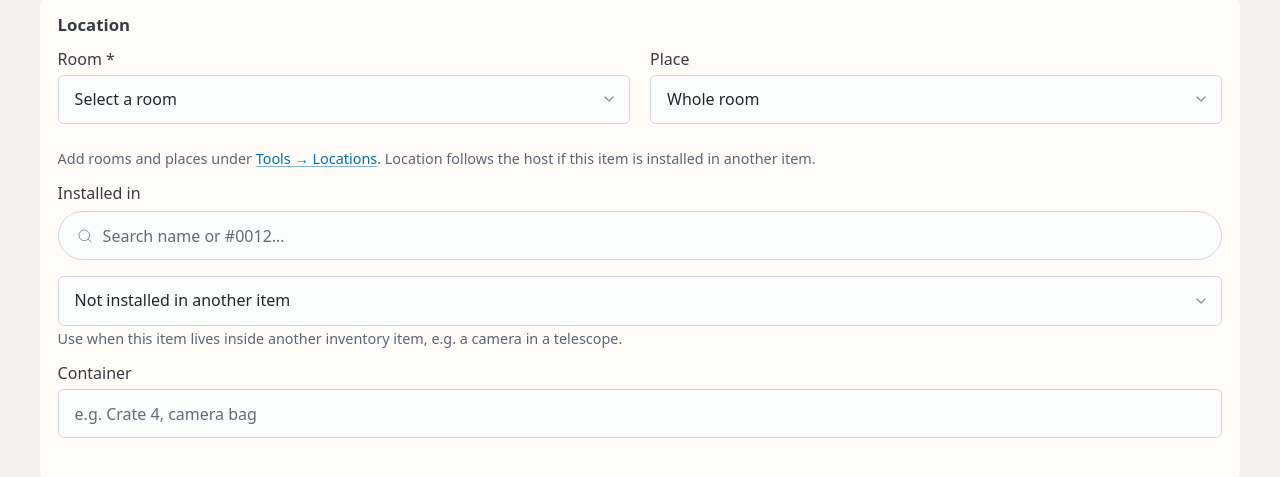
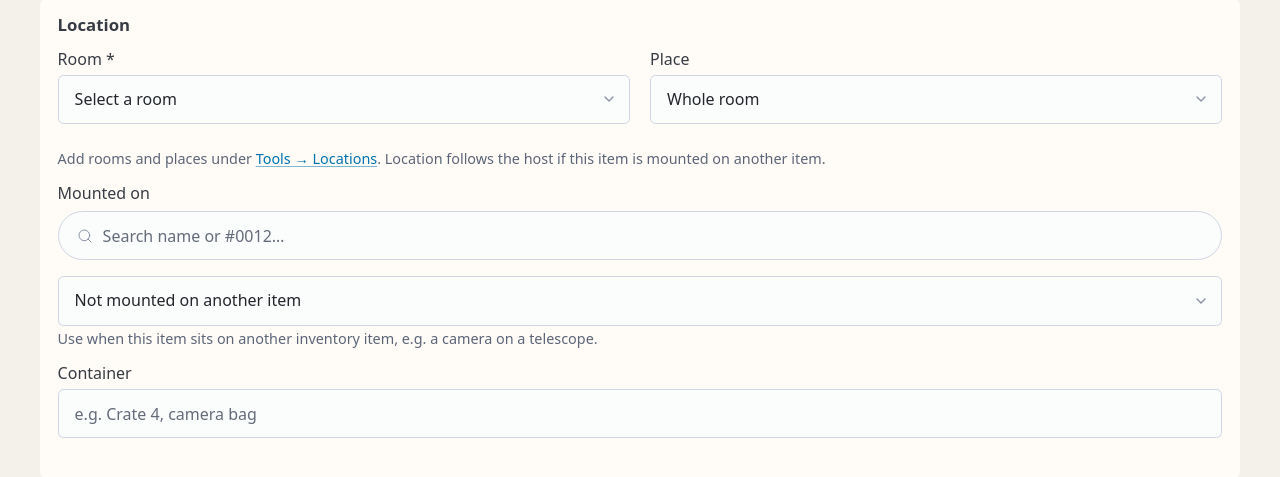
Before and after one commit to OST-Observatory/ost_inventory, a Django app: page /inventory/items/add/ in a window 1280 px wide. Shown: the part 800-1277 px from the top of the page. Run offline with Django 5.2, Linux system fonts and the light colour scheme; the visitor is signed in with stand-in values (Sample User, id 1); data that the repository does not hold is empty; some libraries are stand-ins or nearby versions.

Commit message:
Replaces "intalled in" with "mounted on" in text

```diff
--- a/inventory/forms.py
+++ b/inventory/forms.py
@@ -58,9 +58,9 @@ def configure_installed_in_field(field, item=None, data=None, name="installed_in
             ).order_by("name")
     field.queryset = host_qs
     field.required = False
-    field.empty_label = "Not installed in another item"
+    field.empty_label = "Not mounted on another item"
     field.label_from_instance = lambda obj: f"{obj.inventory_number} {obj.name}"
-    choices = [("", "Not installed in another item")]
+    choices = [("", "Not mounted on another item")]
     selected_pk = None
     if data is not None:
         raw = data.get(name)
@@ -246,7 +246,7 @@ class ItemForm(forms.ModelForm):
         room = cleaned.get("room")
         place = cleaned.get("place")
         if installed_in and self.instance.pk and installed_in.pk == self.instance.pk:
-            self.add_error("installed_in", "An item cannot be installed in itself.")
+            self.add_error("installed_in", "An item cannot be mounted on itself.")
         elif not installed_in and not room:
             self.add_error("room", "Select a room.")
         if place and room and place.parent_id != room.pk:
--- a/inventory/models.py
+++ b/inventory/models.py
@@ -161,7 +161,8 @@ class Item(models.Model):
         blank=True,
         on_delete=models.PROTECT,
         related_name="installed_parts",
-        help_text="Another inventory item this one is built into.",
+        verbose_name="mounted on",
+        help_text="Another inventory item this one is mounted on.",
     )
     comment = models.TextField(blank=True)
     photo = models.ImageField(upload_to=item_photo_upload_to, null=True, blank=True)
@@ -240,14 +241,14 @@ class Item(models.Model):
             return
         if self.pk and self.installed_in_id == self.pk:
             raise ValidationError(
-                {"installed_in": "An item cannot be installed in itself."}
+                {"installed_in": "An item cannot be mounted on itself."}
             )
         host_id = self.installed_in_id
         seen = {self.pk} if self.pk else set()
         while host_id:
             if host_id in seen:
                 raise ValidationError(
-                    {"installed_in": "That would create a loop of installed items."}
+                    {"installed_in": "That would create a loop of mounted items."}
                 )
             seen.add(host_id)
             host_id = (
--- a/inventory/views/__init__.py
+++ b/inventory/views/__init__.py
@@ -230,7 +230,7 @@ def item_delete(request, pk):
     except ProtectedError:
         messages.error(
             request,
-            "Reassign or remove installed parts before deleting this item.",
+            "Reassign or remove items mounted here before deleting this item.",
         )
         return redirect("inventory:item_detail", pk=pk)
     messages.warning(request, "Item permanently deleted.")
@@ -290,10 +290,10 @@ def item_install(request, pk):
     item.save()
     if host:
         messages.success(
-            request, f"Installed in {host.inventory_number} {host.name}."
+            request, f"Mounted on {host.inventory_number} {host.name}."
         )
     else:
-        messages.success(request, "Removed from host item.")
+        messages.success(request, "No longer mounted on another item.")
     return redirect("inventory:item_detail", pk=pk)
 
 
--- a/templates/inventory/csv_import.html
+++ b/templates/inventory/csv_import.html
@@ -115,7 +115,7 @@
       </tr>
       <tr>
         <th scope="row"><code>installed_in</code></th>
-        <td>Inventory number of the host item, e.g. <code>#0004</code></td>
+        <td>Inventory number of the item this one is mounted on, e.g. <code>#0004</code></td>
       </tr>
       <tr>
         <th scope="row"><code>categories</code></th>
--- a/templates/inventory/item_form.html
+++ b/templates/inventory/item_form.html
@@ -82,10 +82,10 @@
         {{ form.place.errors }}
       </label>
     </div>
-    <p class="field-hint">Add rooms and places under <a href="{% url 'inventory:locations' %}">Tools → Locations</a>. Location follows the host if this item is installed in another item.</p>
-    <label for="{{ form.installed_in.id_for_label }}">Installed in</label>
+    <p class="field-hint">Add rooms and places under <a href="{% url 'inventory:locations' %}">Tools → Locations</a>. Location follows the host if this item is mounted on another item.</p>
+    <label for="{{ form.installed_in.id_for_label }}">Mounted on</label>
     {% include "inventory/partials/item_host_picker.html" with field=form.installed_in exclude_pk=form.instance.pk %}
-    <p class="field-hint">Use when this item lives inside another inventory item, e.g. a camera in a telescope.</p>
+    <p class="field-hint">Use when this item sits on another inventory item, e.g. a camera on a telescope.</p>
     <label>
       Container
       {{ form.container }}
--- a/templates/inventory/location_detail.html
+++ b/templates/inventory/location_detail.html
@@ -27,7 +27,7 @@
       <tr>
         <td><a href="{% url 'inventory:item_detail' item.pk }}"><span class="inv-badge">{{ item.inventory_number }}</span></a></td>
         <td><a href="{% url 'inventory:item_detail' item.pk %}">{{ item.name }}</a></td>
-        <td>{{ item.location.path_display }}{% if item.installed_in %} · installed in {{ item.installed_in.inventory_number }} {{ item.installed_in.name }}{% endif %}{% if item.container %} · {{ item.container }}{% endif %}</td>
+        <td>{{ item.location.path_display }}{% if item.installed_in %} · mounted on {{ item.installed_in.inventory_number }} {{ item.installed_in.name }}{% endif %}{% if item.container %} · {{ item.container }}{% endif %}</td>
       </tr>
       {% endfor %}
     </tbody>
--- a/templates/inventory/not_seen.html
+++ b/templates/inventory/not_seen.html
@@ -17,7 +17,7 @@
         <td><a href="{% url 'inventory:item_detail' item.pk %}">{{ item.name }}</a></td>
         <td>
           <a href="{% url 'inventory:location_detail' item.location_id %}">{{ item.location.path_display }}</a>
-          {% if item.installed_in %}<div class="muted">installed in {{ item.installed_in.inventory_number }} {{ item.installed_in.name }}</div>{% endif %}
+          {% if item.installed_in %}<div class="muted">mounted on {{ item.installed_in.inventory_number }} {{ item.installed_in.name }}</div>{% endif %}
         </td>
         <td>
           <span id="item-status-{{ item.pk }}">
--- a/templates/inventory/partials/item_list.html
+++ b/templates/inventory/partials/item_list.html
@@ -32,7 +32,7 @@
         <td><a href="{% url 'inventory:item_detail' item.pk %}">{{ item.name }}</a>{% if item.project %}<div class="muted">{{ item.project.name }}</div>{% endif %}</td>
         <td>
           <a href="{% url 'inventory:location_detail' item.location_id %}">{{ item.location.path_display }}</a>
-          {% if item.installed_in %}<div class="muted">installed in {{ item.installed_in.inventory_number }} {{ item.installed_in.name }}</div>{% endif %}
+          {% if item.installed_in %}<div class="muted">mounted on {{ item.installed_in.inventory_number }} {{ item.installed_in.name }}</div>{% endif %}
           {% if item.container %}<div class="muted">in {{ item.container }}</div>{% endif %}
         </td>
         <td>{% for c in item.categories.all %}{{ c.name }}{% if not forloop.last %}, {% endif %}{% endfor %}</td>
--- a/templates/inventory/search.html
+++ b/templates/inventory/search.html
@@ -11,7 +11,7 @@
     hx-trigger="keyup changed delay:300ms from:#q, change"
     hx-push-url="true"
   >
-    <input id="q" type="search" name="q" value="{{ q }}" placeholder="Search name, description, comment, category, project, container, installed in…" autofocus>
+    <input id="q" type="search" name="q" value="{{ q }}" placeholder="Search name, description, comment, category, project, container, mounted on…" autofocus>
     <div class="filters">
       <label>
         Category
```
Also changed, not shown: templates/inventory/item_detail.html (+5 -5 lines), tests/test_inventory.py (+7 -7 lines), README.md, inventory/migrations/0007_item_mounted_on_wording.py (added).
